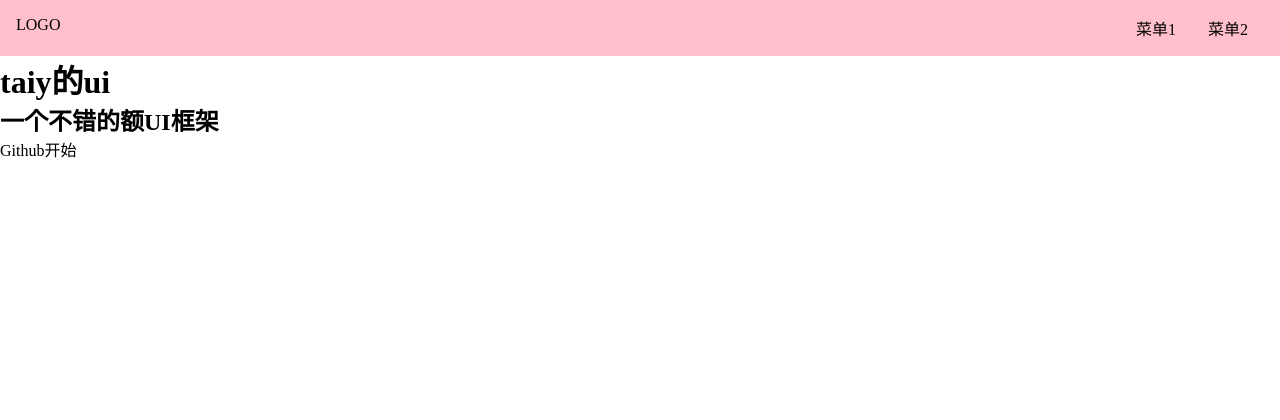
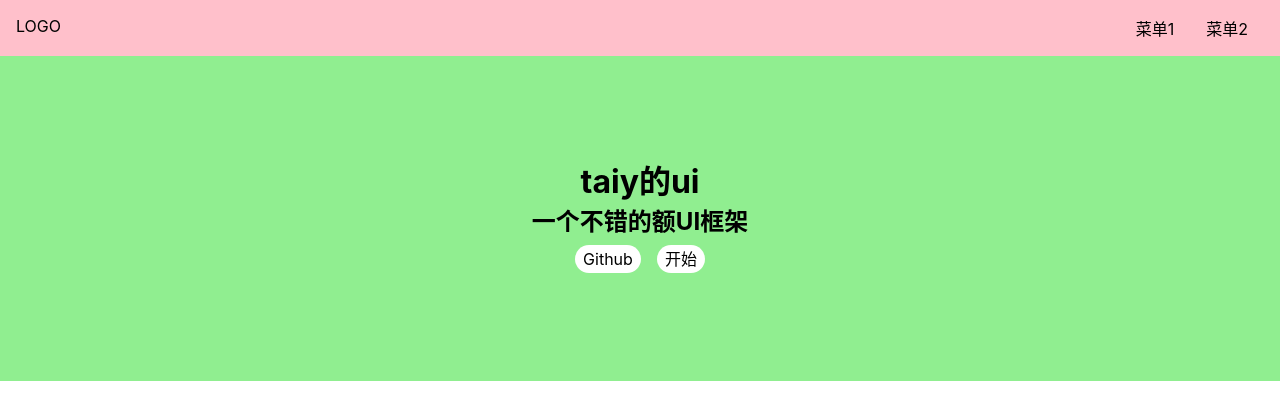
Before and after one commit to xtaiy/taiy-ui, a Vue app: page /#/ in a window 1280 px wide. Shown: the top 420 px of the page. Built offline with nearby package versions, Linux system fonts and the light colour scheme.

Commit message:
Home页面CSS更改

```diff
--- a/src/index.scss
+++ b/src/index.scss
@@ -12,5 +12,12 @@
     color: inherit;
     &:hover{
         border-bottom: 1px solid;
+        cursor: pointer;
     }
 }
+body{
+    font-size: 16px;
+  // 为什么这样写 font-family
+  // 答案见 https://github.com/zenozeng/fonts.css/
+  font-family: -apple-system, "Noto Sans", "Helvetica Neue", Helvetica, "Nimbus Sans L", Arial, "Liberation Sans", "PingFang SC", "Hiragino Sans GB", "Noto Sans CJK SC", "Source Han Sans SC", "Source Han Sans CN", "Microsoft YaHei", "Wenquanyi Micro Hei", "WenQuanYi Zen Hei", "ST Heiti", SimHei, "WenQuanYi Zen Hei Sharp", sans-serif;
+}
--- a/src/views/Home.vue
+++ b/src/views/Home.vue
@@ -4,7 +4,7 @@
         <div class="banner">
             <h1>taiy的ui</h1>
             <h2>一个不错的额UI框架</h2>
-            <p>
+            <p class="action">
                 <a href="">Github</a>
                 <a href="">开始</a>
             </p>
@@ -20,5 +20,27 @@
 </script>
 
 <style lang="scss" scoped>
+    .banner{
+        background: lightgreen;
+        padding: 100px 0;
+        display: flex;
+        justify-content: center;
+        align-items: center;
+        flex-direction: column;
+        >.action{
+            padding: 8px 0;
+            a{
+                background: #fff;
+                margin: 0 8px;
+                display: inline-block;
+                $h:28px;
+                height: $h;
+                line-height: $h;
+                border-radius: $h/2;
+                padding: 0 8px;
+            }
 
+
+        }
+    }
 </style>
```
